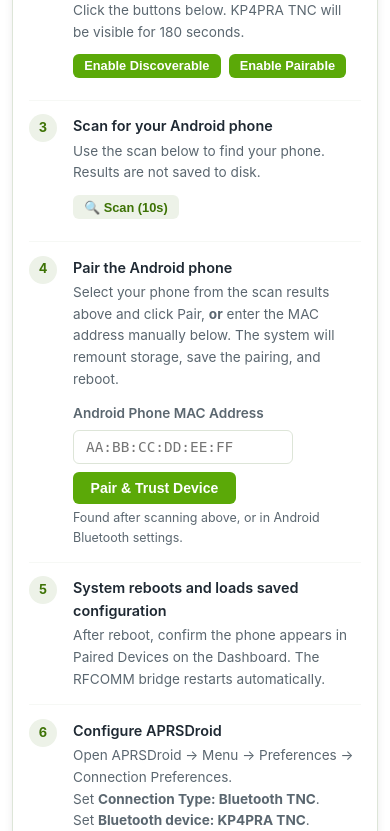
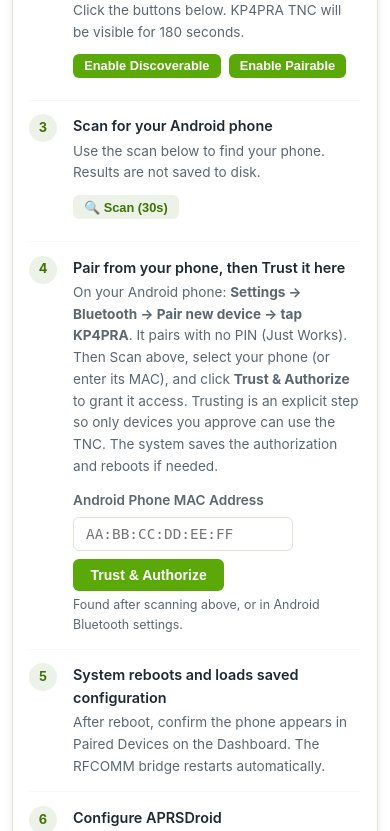
Before and after one commit to hebersoto/kp4pra, a FastAPI app: template src/web/templates/provision_android.html in a window 390 px wide. Shown: the part 702-1533 px from the top of the page. Run offline with FastAPI, Linux system fonts and the light colour scheme; the template is opened without the code that fills it, so the values that code supplies are empty.

Commit message:
Fix Bluetooth provisioning reliability (v1.3.12): (1) pairing agent now reliably starts at boot - Requires=bluetooth.service changed to Wants= (a boot-time race was silently dropping the agent's start job, leaving pairing broken until manual start) plus Restart=always/RestartSec=2 so it relaunches until bluetoothd is ready; validated by reboot. (2) Android provisioning page now TRUSTS an already-paired device via /api/bt/trust instead of trying to pair-by-MAC via /api/bt/pair, which failed when the phone had already paired itself and skipped the trust step; trust remains an explicit operator action (security). (3) Device scan extended 10s->30s and Step 4 reworded to phone-pairs-then-operator-trusts flow. (4) bluetooth.html shows 'rebooting to save' instead of 'undefined' when a permanent action reboots mid-response.

```diff
--- a/src/web/templates/bluetooth.html
+++ b/src/web/templates/bluetooth.html
@@ -250,12 +250,12 @@ async function doConfirmedAction() {
   try {
     const r = await post(urls[pendingAction], {address: pendingAddress, confirmed: true});
     if (r.success) {
-      showResult(true, r.message + (r.reboot_scheduled ? ' Rebooting now…' : ''));
+      showResult(true, (r.message || 'Done') + (r.reboot_scheduled ? ' Rebooting to save — reconnect in ~30s.' : ''));
     } else {
       showResult(false, r.message);
     }
   } catch(e) {
-    showResult(false, 'Request failed: ' + e);
+    showResult(true, 'Action sent. If this was a pair/trust/remove, the TNC is rebooting to save — reconnect in ~30s.');
   }
 }
 
--- a/src/web/templates/provision_android.html
+++ b/src/web/templates/provision_android.html
@@ -50,7 +50,7 @@
         <div class="step-title">Scan for your Android phone</div>
         <div class="step-desc">Use the scan below to find your phone. Results are not saved to disk.</div>
         <div style="margin-top:0.6rem">
-          <button class="btn btn-secondary btn-sm" id="btn-scan" onclick="startScan()">🔍 Scan (10s)</button>
+          <button class="btn btn-secondary btn-sm" id="btn-scan" onclick="startScan()">🔍 Scan (30s)</button>
         </div>
         <div id="scan-status" style="margin-top:0.5rem;font-size:0.82rem;color:var(--kp4pra-muted-text)"></div>
         <div id="scan-results" style="margin-top:0.5rem"></div>
@@ -59,18 +59,21 @@
     <div class="step">
       <div class="step-num">4</div>
       <div class="step-content">
-        <div class="step-title">Pair the Android phone</div>
+        <div class="step-title">Pair from your phone, then Trust it here</div>
         <div class="step-desc">
-          Select your phone from the scan results above and click Pair, <strong>or</strong>
-          enter the MAC address manually below.
-          The system will remount storage, save the pairing, and reboot.
+          On your Android phone: <strong>Settings &rarr; Bluetooth &rarr; Pair new
+          device &rarr; tap KP4PRA</strong>. It pairs with no PIN (Just Works). Then
+          Scan above, select your phone (or enter its MAC), and click
+          <strong>Trust &amp; Authorize</strong> to grant it access. Trusting is an
+          explicit step so only devices you approve can use the TNC. The system saves
+          the authorization and reboots if needed.
         </div>
         <div style="margin-top:0.75rem">
           <label class="form-label">Android Phone MAC Address</label>
           <div style="display:flex;gap:0.5rem;flex-wrap:wrap">
             <input class="form-input" id="manual-mac" placeholder="AA:BB:CC:DD:EE:FF"
                    style="max-width:220px;font-family:monospace">
-            <button class="btn btn-primary" onclick="confirmPair()">Pair &amp; Trust Device</button>
+            <button class="btn btn-primary" onclick="confirmPair()">Trust &amp; Authorize</button>
           </div>
           <div class="form-hint">Found after scanning above, or in Android Bluetooth settings.</div>
         </div>
@@ -189,7 +192,7 @@ async function startScan() {
   const resultsEl = document.getElementById('scan-results');
   btn.disabled = true;
   btn.innerHTML = '<span class="spinner" style="border-top-color:var(--kp4pra-primary);border-color:var(--kp4pra-border)"></span> Scanning…';
-  statusEl.textContent = 'Scanning for 10 seconds…';
+  statusEl.textContent = 'Scanning for 30 seconds…';
   resultsEl.innerHTML = '';
   try {
     const r = await post('/api/bt/scan', {});
@@ -210,13 +213,13 @@ async function startScan() {
       });
       resultsEl.appendChild(ul);
     } else {
-      statusEl.textContent = 'No devices found. Ensure your phone has Bluetooth visible.';
+      statusEl.textContent = 'No devices found. Make sure you paired from your phone first, then Scan again.';
     }
   } catch(e) {
     statusEl.textContent = 'Scan error: ' + e;
   } finally {
     btn.disabled = false;
-    btn.innerHTML = '🔍 Scan (10s)';
+    btn.innerHTML = '🔍 Scan (30s)';
   }
 }
 
@@ -244,9 +247,10 @@ async function doPair() {
   closeModal();
   showResult(null, 'Pairing in progress — this may take up to 30 seconds. Do not navigate away.');
   try {
-    // First pair, then trust in sequence
-    const r1 = await post('/api/bt/pair', {address: targetAddress, confirmed: true});
-    if (!r1.success) { showResult(false, 'Pair failed: ' + r1.message); return; }
+    // The phone pairs itself (Just Works). Here the operator explicitly
+    // TRUSTS the already-paired device to authorize it (security gate).
+    const r1 = await post('/api/bt/trust', {address: targetAddress, confirmed: true});
+    if (!r1.success) { showResult(false, 'Trust failed: ' + r1.message); return; }
     showResult(true, r1.message);
   } catch(e) {
     showResult(false, 'Error: ' + e);
--- a/src/web/web_app.py
+++ b/src/web/web_app.py
@@ -278,7 +278,7 @@ async def api_bt_scan(_auth=Depends(check_auth)):
     Start a Bluetooth scan. Results are runtime-only, not saved to disk.
     """
     write_status("scan", {"scanning": True, "devices": []})
-    devices = await scan_devices(duration=10)
+    devices = await scan_devices(duration=30)
     # Store scan results in runtime status only (disappears after reboot)
     write_status("scan", {"scanning": False, "devices": devices})
     return JSONResponse({"success": True, "devices": devices})
```
Also changed, not shown: 1 other file.
